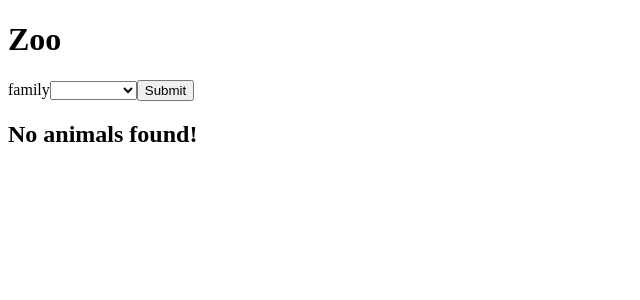
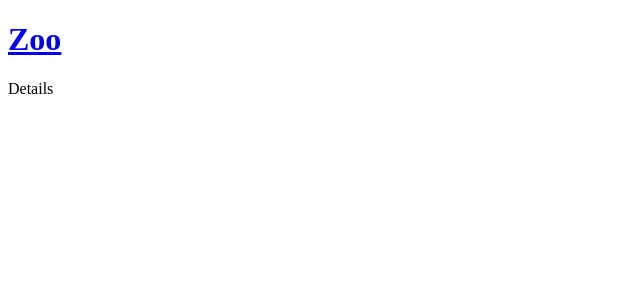
Before and after one commit to allenjoseph/hello-react, a React (Vite) app: page /details/1 in a window 1280 px wide. Shown: the top 300 px of the page, without its empty margins (0-640 px from the left). Built offline with nearby package versions, Linux system fonts and the light colour scheme.

Commit message:
feat(router): add react-router-dom to manage routes

```diff
--- a/package.json
+++ b/package.json
@@ -24,7 +24,8 @@
   },
   "dependencies": {
     "react": "^17.0.2",
-    "react-dom": "^17.0.2"
+    "react-dom": "^17.0.2",
+    "react-router-dom": "^5.2.0"
   },
   "browserslist": [
     "last 2 Chrome versions"
--- a/src/App.js
+++ b/src/App.js
@@ -1,11 +1,26 @@
 import ReactDOM from "react-dom";
+import { BrowserRouter as Router, Link, Route, Switch } from "react-router-dom";
 import SearchParams from "./SearchParams";
+import ResultDetails from "./ResultDetails";
 
 const App = () => {
   return (
     <div>
-      <h1>Zoo</h1>
-      <SearchParams />
+      <Router>
+        <header>
+          <Link to="/">
+            <h1>Zoo</h1>
+          </Link>
+        </header>
+        <Switch>
+          <Route path="/details/:id">
+            <ResultDetails />
+          </Route>
+          <Route path="/">
+            <SearchParams />
+          </Route>
+        </Switch>
+      </Router>
     </div>
   );
 };
--- /dev/null
+++ b/src/ResultDetails.js
@@ -0,0 +1,5 @@
+const ResultDetails = () => {
+  return <div>Details</div>;
+};
+
+export default ResultDetails;
--- a/src/SearchParams.js
+++ b/src/SearchParams.js
@@ -1,5 +1,5 @@
 import { useState } from "react";
-import SearchResult from "./SearchResult";
+import SearchResults from "./SearchResults";
 import useAnimals from "./useAnimals";
 
 const FAMILIES = ["Felidae", "Canidae", "Ursidae", "Mustelidae"];
@@ -29,7 +29,7 @@ const SearchParams = () => {
         </label>
         <button>Submit</button>
       </form>
-      <SearchResult animals={animals} />
+      <SearchResults animals={animals} />
     </div>
   );
 };
--- a/src/SearchResult.js
+++ b/src/SearchResults.js
@@ -1,4 +1,4 @@
-const SearchResult = ({ animals }) => {
+const SearchResults = ({ animals }) => {
   return (
     <div>
       {!animals.length ? (
@@ -14,4 +14,4 @@ const SearchResult = ({ animals }) => {
   );
 };
 
-export default SearchResult;
+export default SearchResults;
```
Also changed, not shown: 1 other file (tests, documents, lock files or other folders).
